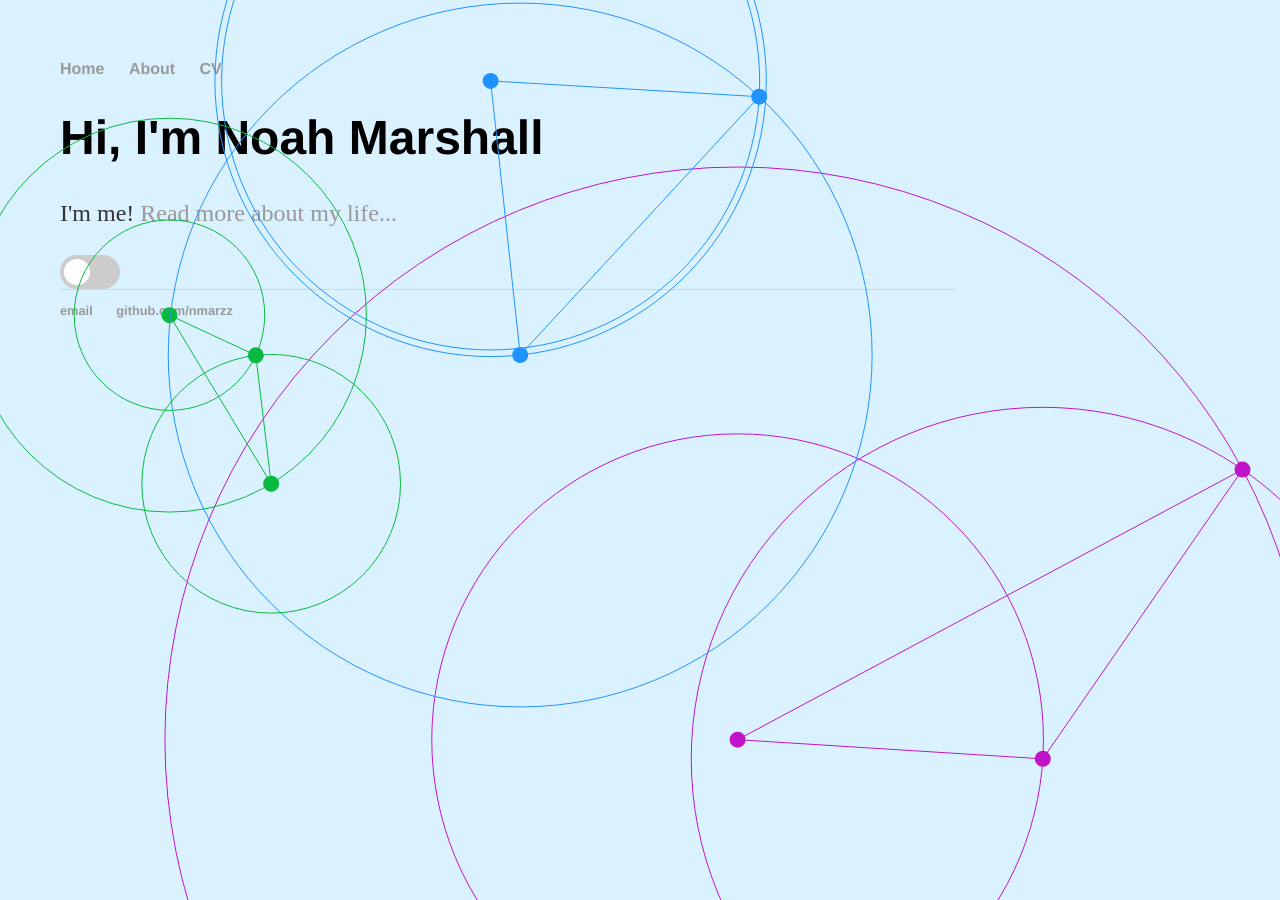
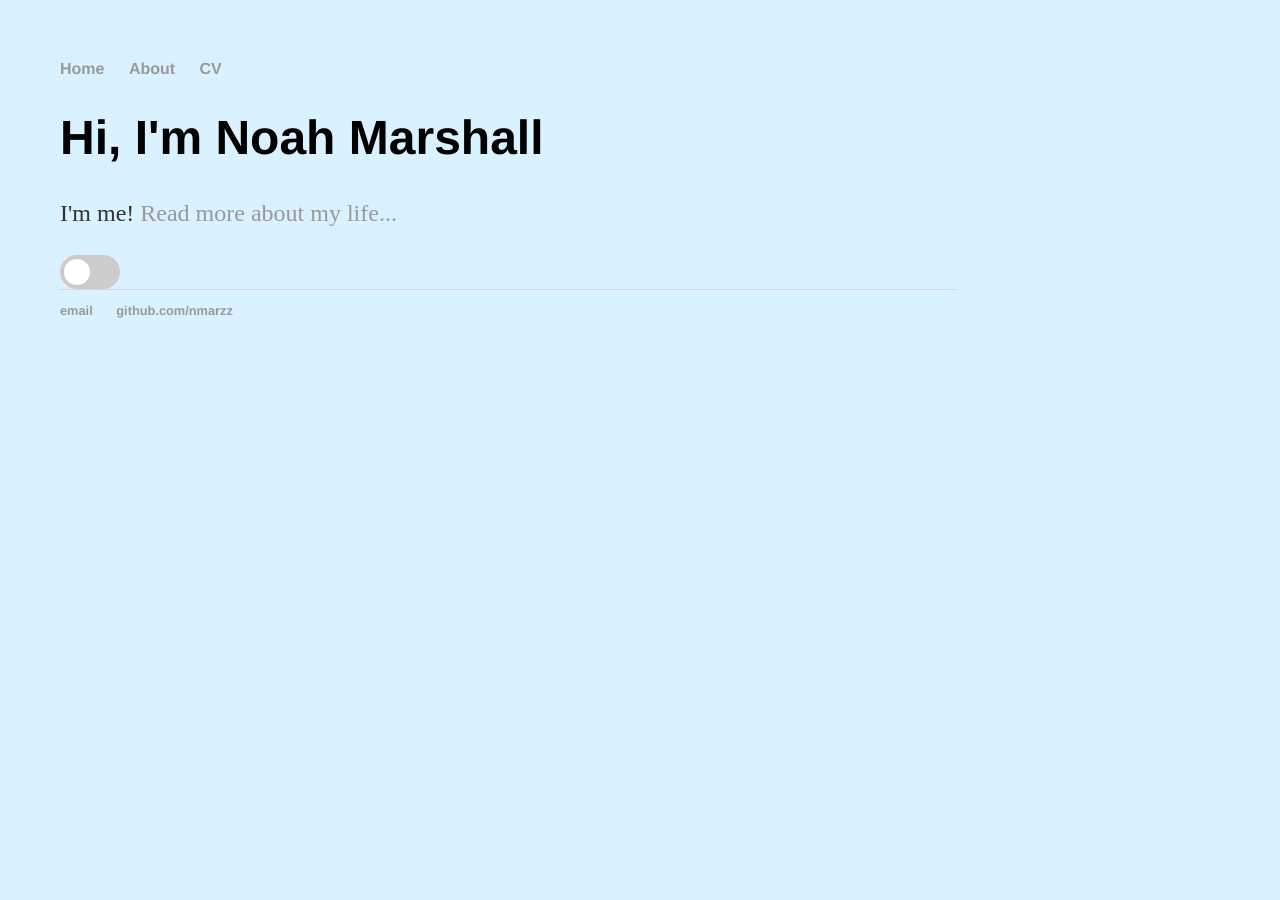
Before and after one commit to nmarzz/nmarzz.github.io, a Jekyll site: the page built from index.html, in a window 1280 px wide. Built offline with Jekyll 4.4.1, drawn with Linux system fonts in a browser that asks for light colours.

Commit message:
updates to index

```diff
--- a/index.html
+++ b/index.html
@@ -16,7 +16,6 @@ title: Noah Marshall
   <span class="slider round"></span>
 </label>
 
-</div><!-- /.blurb -->
-  <canvas id="myCanvas" style= "position:absolute; left:0px; top:0px;">
-  </canvas>
-</body>
+<!-- </div><!  <canvas id="myCanvas" style= "position:absolute; left:0px; top:0px;">
+</canvas>
+</body> -->
```
